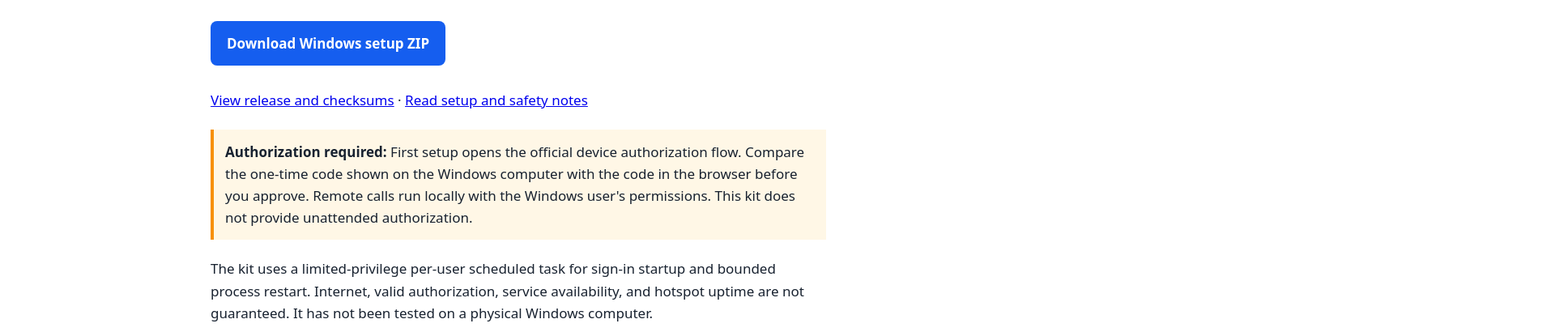
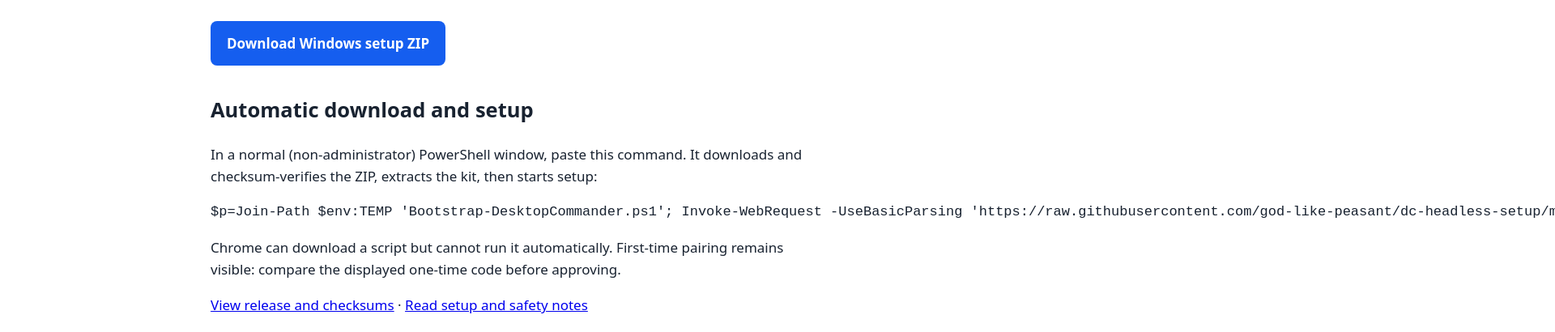
Before and after one commit to god-like-peasant/dc-headless-setup, a plain HTML site: page index.html in a window 1280 px wide. Shown: the part 183-593 px from the top of the page at 81% size, 1920 px wide, since content can reach past the window. Drawn offline with Linux system fonts and the light colour scheme.

Commit message:
Add checksum-verified setup bootstrap

```diff
--- a/index.html
+++ b/index.html
@@ -10,6 +10,10 @@
 <h1>Desktop Commander Windows Setup Kit</h1>
 <p>A free, source-included kit to install and run the <strong>official</strong> Desktop Commander Remote Device for the signed-in Windows user.</p>
 <p><a class="button" href="https://github.com/god-like-peasant/dc-headless-setup/releases/latest/download/dc-headless-setup-windows.zip">Download Windows setup ZIP</a></p>
+<h2>Automatic download and setup</h2>
+<p>In a normal (non-administrator) PowerShell window, paste this command. It downloads and checksum-verifies the ZIP, extracts the kit, then starts setup:</p>
+<pre><code>$p=Join-Path $env:TEMP 'Bootstrap-DesktopCommander.ps1'; Invoke-WebRequest -UseBasicParsing 'https://raw.githubusercontent.com/god-like-peasant/dc-headless-setup/main/Bootstrap-DesktopCommander.ps1' -OutFile $p; powershell.exe -NoProfile -ExecutionPolicy Bypass -File $p</code></pre>
+<p>Chrome can download a script but cannot run it automatically. First-time pairing remains visible: compare the displayed one-time code before approving.</p>
 <p><a href="https://github.com/god-like-peasant/dc-headless-setup/releases/latest">View release and checksums</a> · <a href="https://github.com/god-like-peasant/dc-headless-setup/blob/main/README.md">Read setup and safety notes</a></p>
 <aside><strong>Authorization required:</strong> First setup opens the official device authorization flow. Compare the one-time code shown on the Windows computer with the code in the browser before you approve. Remote calls run locally with the Windows user's permissions. This kit does not provide unattended authorization.</aside>
 <p>The kit uses a limited-privilege per-user scheduled task for sign-in startup and bounded process restart. Internet, valid authorization, service availability, and hotspot uptime are not guaranteed. It has not been tested on a physical Windows computer.</p>
```
Also changed, not shown: 2 other files.
